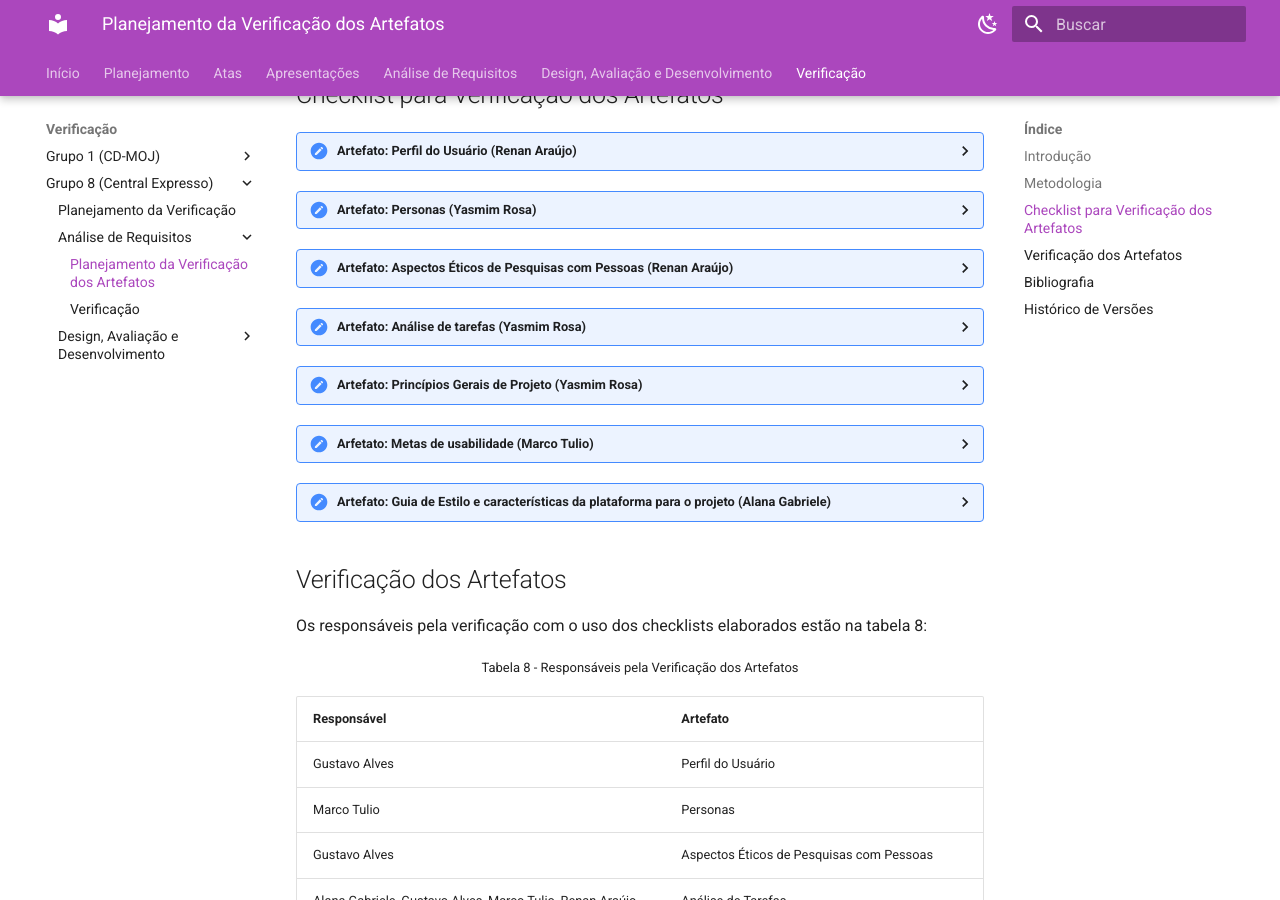
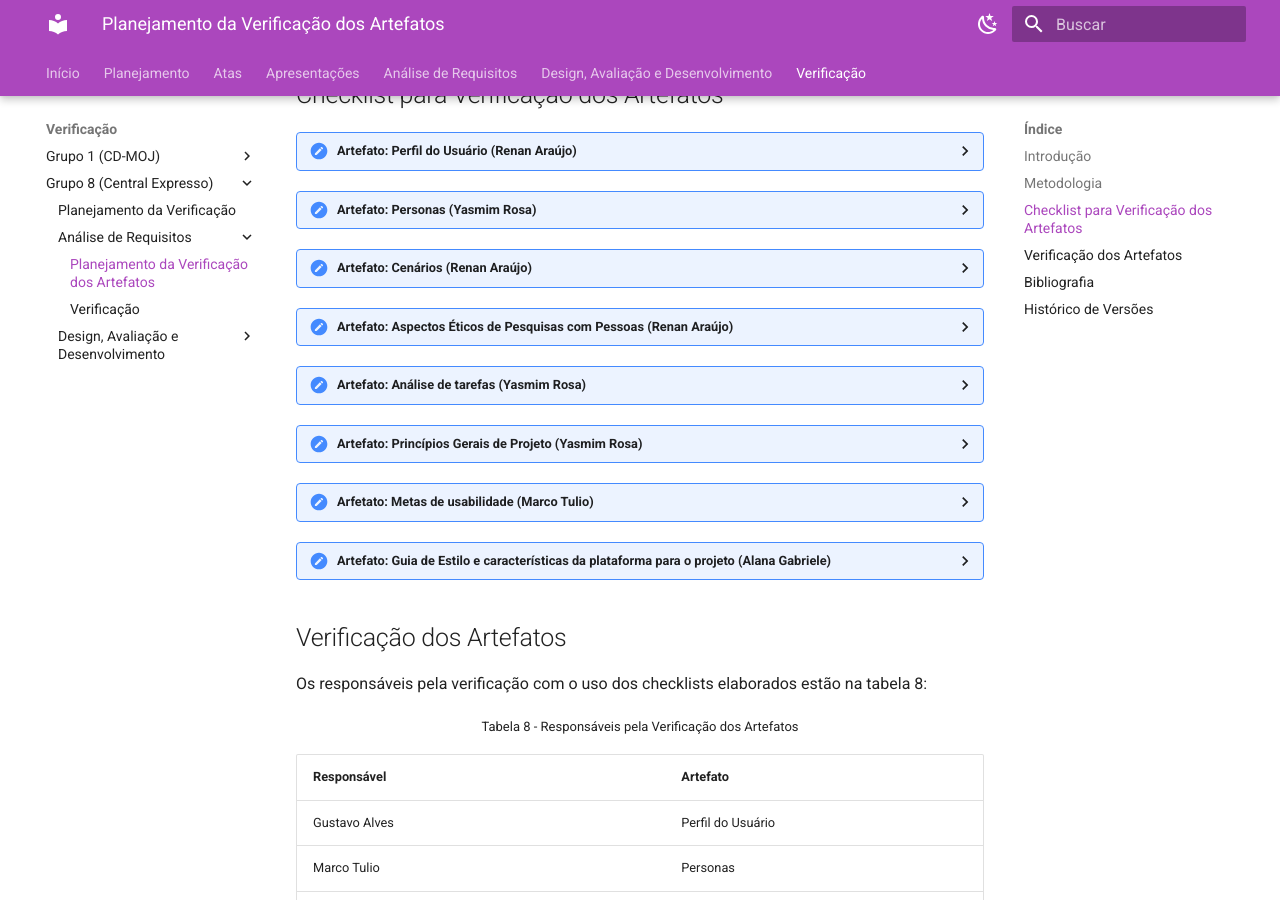
Before and after one commit to Interacao-Humano-Computador/2024.1-Grupo08, an MkDocs documentation site: the page built from docs/verificacao_grupo/requisitos/planej_verificacao.md, in a window 1280 px wide and 900 px high, scrolled down 593 px. Built offline with MkDocs 1.6.1 and Material for MkDocs 9.7.7, drawn with Linux system fonts in a browser that asks for light colours.

Commit message:
cenarios

```diff
--- a/docs/verificacao_grupo/requisitos/planej_verificacao.md
+++ b/docs/verificacao_grupo/requisitos/planej_verificacao.md
@@ -124,6 +124,98 @@ As perguntas foram elaboradas seguindo as definições de Barbosa e Silva (2011)
 <font size="2"><p style="text-align: center">Fonte: <a href=""> Yasmim Rosa </a></p></font>
 
 </details>
+
+<details>
+<summary>Artefato: Cenários (Renan Araújo)</summary>
+<p>O artefato de Cenários é necessário para entender a história do usuário</p>
+
+As perguntas foram elaboradas seguindo as definições de Barbosa e Silva (2011) no capítulo 8 chamado de "Organização do Espaço de Problema", especificamente do tópico Cenários.
+
+<h2> Checklist </h2>
+<p> Na tabela 1, está o checklist elaborado: </p>
+
+<font size="2"><p style="text-align: center"> Tabela 1 - Checklist de Verificação de Cenários </font>
+
+<table>
+  <thead>
+    <tr>
+      <th>Questão</th>
+      <th>Resposta (Sim / Não / Incompleto)</th>
+      <th>Rastreabilidade<th>
+      <th>Captura de Tela<th>
+    </tr>
+  </thead>
+  <tbody>
+    <tr>
+      <td>1. O cenário contém atores ? </td>
+      <td></td>
+      <td>Item 8.3 Página 172, SIMONE DINIZ JUNQUEIRO BARBOSA, BRUNO SANTANA DA SILVA, Interação Humano-Computador, 1a. Edição.</td>
+      <td></td>
+      <td> <a href="../prints/cenarios_1.png">Página 172</a> </td>
+    </tr>
+    <tr>
+    <td>2. O cenário contém objetivos?  </td>
+      <td></td>
+      <td>Item 8.3 Página 172, SIMONE DINIZ JUNQUEIRO BARBOSA, BRUNO SANTANA DA SILVA, Interação Humano-Computador, 1a. Edição.</td>
+      <td></td>
+      <td> <a href="../prints/cenarios_2.png">Página 172</a> </td>
+      <td></td>
+    </tr>
+    <tr>
+      <td>3. O cenário contém um título auto-explicativo?   </td>
+      <td></td>
+      <td>Item 8.3 Página 172, SIMONE DINIZ JUNQUEIRO BARBOSA, BRUNO SANTANA DA SILVA, Interação Humano-Computador, 1a. Edição.</td>
+      <td></td>
+      <td> <a href="../prints/cenarios_3.png">Página 172</a> </td>
+      <td></td>
+    </tr>
+    <tr>
+      <td>4. O cenário inclui características do ator?   </td>
+      <td></td>
+      <td>Item 8.3 Página 172, SIMONE DINIZ JUNQUEIRO BARBOSA, BRUNO SANTANA DA SILVA, Interação Humano-Computador, 1a. Edição.</td>
+      <td></td>
+      <td> <a href="../prints/cenarios_4.png">Página 172</a> </td>
+      <td></td>
+    </tr>
+    <tr>
+     <td>5. O cenário contém planejamento?    </td>
+      <td></td>
+      <td>Item 8.3 Página 175, SIMONE DINIZ JUNQUEIRO BARBOSA, BRUNO SANTANA DA SILVA, Interação Humano-Computador, 1a. Edição.</td>
+      <td></td>
+      <td> <a href="../prints/cenarios_5.png">Página 175</a> </td>
+      <td></td>
+    </tr>
+    <tr>
+       <td>6. O cenário contém ações?    </td>
+      <td></td>
+      <td>Item 8.3 Página 175, SIMONE DINIZ JUNQUEIRO BARBOSA, BRUNO SANTANA DA SILVA, Interação Humano-Computador, 1a. Edição.</td>
+      <td></td>
+      <td> <a href="../prints/cenarios_6.png">Página 175</a> </td>
+      <td></td>
+    </tr>
+    <tr>
+     <td>7. O cenário contém avaliação ?    </td>
+      <td></td>
+      <td>Item 8.3 Página 175, SIMONE DINIZ JUNQUEIRO BARBOSA, BRUNO SANTANA DA SILVA, Interação Humano-Computador, 1a. Edição.</td>
+      <td></td>
+      <td> <a href="../prints/cenarios_7.png">Página 175</a> </td>
+      <td></td>
+    </tr>
+    <tr>
+     <td>8. O cenário contém ambiente ?  </td>
+      <td></td>
+      <td>Item 8.3 Página 175, SIMONE DINIZ JUNQUEIRO BARBOSA, BRUNO SANTANA DA SILVA, Interação Humano-Computador, 1a. Edição.</td>
+      <td></td>
+      <td> <a href="../prints/cenarios_8.png">Página 175</a> </td>
+      <td></td>
+    </tr>
+  </tbody>
+</table>
+
+<font size="2"><p style="text-align: center">Fonte: <a href=""> Renan Araújo </a></p></font>
+
+</details>
+
 
 <details>
     <summary>Artefato: Aspectos Éticos de Pesquisas com Pessoas (Renan Araújo) </summary>
```
